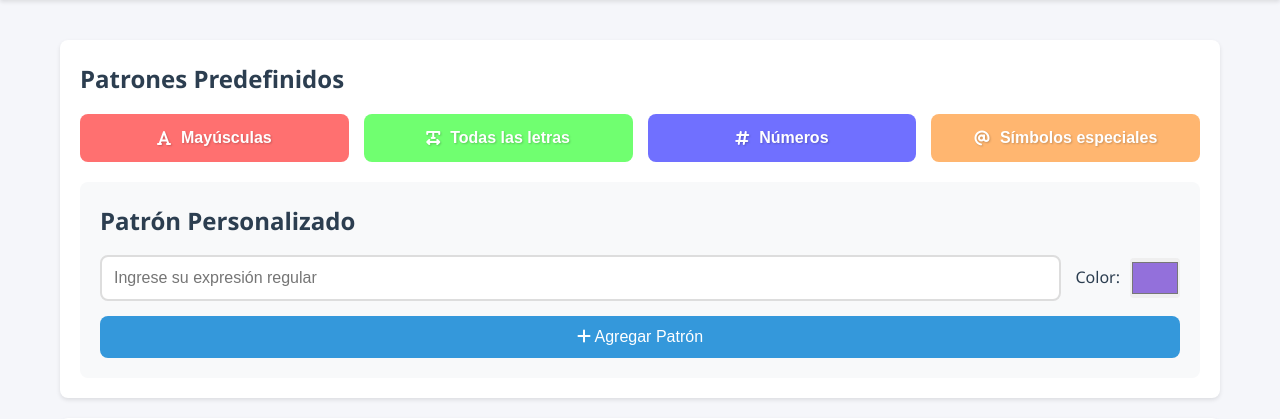
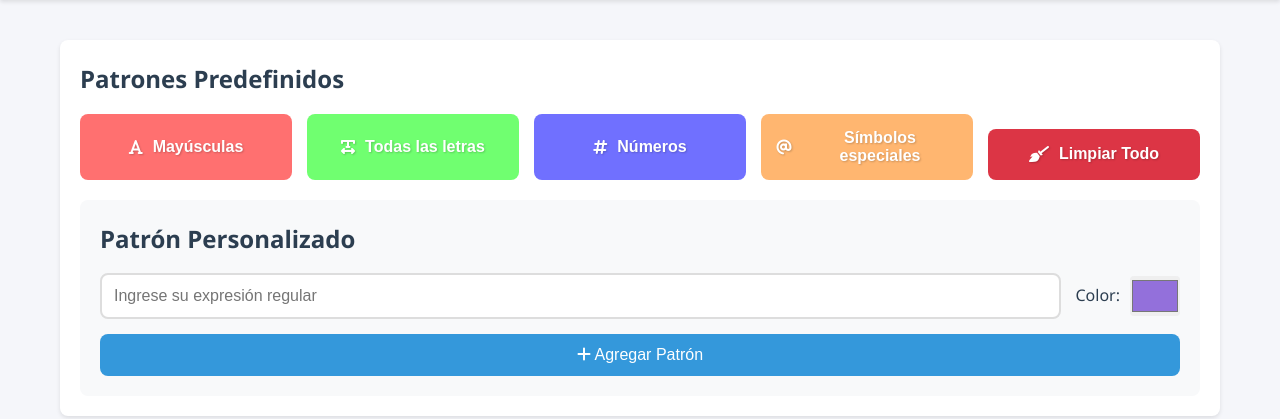
Before and after one commit to MiloDou/regex-highlighter, a Flask app: page / in a window 1280 px wide. Shown: the part 91-510 px from the top of the page. Run offline with Flask 2, Linux system fonts and the light colour scheme.

Commit message:
Añadido botón de limpiar y mejorada funcionalidad de patrones regex

```diff
--- a/src/static/css/styles.css
+++ b/src/static/css/styles.css
@@ -116,6 +116,16 @@ h2 {
 .regex-btn:active {
     transform: translateY(0);
     filter: brightness(0.95);
+}
+
+.regex-btn.clear {
+    background-color: #dc3545;
+    margin-top: 15px;
+    width: 100%;
+}
+
+.regex-btn.clear:hover {
+    background-color: #c82333;
 }
 
 .custom-regex {
--- a/src/static/js/main.js
+++ b/src/static/js/main.js
@@ -35,6 +35,25 @@ document.addEventListener('DOMContentLoaded', function() {
 
     // Add listener for text changes
     testInput.addEventListener('input', debounce(processRegex, 300));
+
+    // Add listener for clear all button
+    document.getElementById('clearAll').addEventListener('click', function() {
+        // Clear text
+        document.getElementById('testString').value = '';
+        document.getElementById('highlightedOutput').innerHTML = '';
+
+        // Clear custom pattern
+        document.getElementById('customPattern').value = '';
+
+        // Deactivate all regex buttons
+        document.querySelectorAll('.regex-btn').forEach(button => {
+            button.classList.remove('active');
+        });
+
+        // Clear active patterns
+        activePatterns.clear();
+        updatePatternsList();
+    });
 
     function addNewPattern(pattern, color) {
         activePatterns.set(pattern, { pattern, color });
--- a/src/templates/index.html
+++ b/src/templates/index.html
@@ -18,6 +18,9 @@
                 </button>
                 <button class="regex-btn symbols" data-pattern="[^a-zA-Z0-9\s]+" data-color="#FFB670">
                     <i class="fas fa-at"></i> Símbolos especiales
+                </button>
+                <button class="regex-btn clear" id="clearAll">
+                    <i class="fas fa-broom"></i> Limpiar Todo
                 </button>
             </div>
         </div>
```
